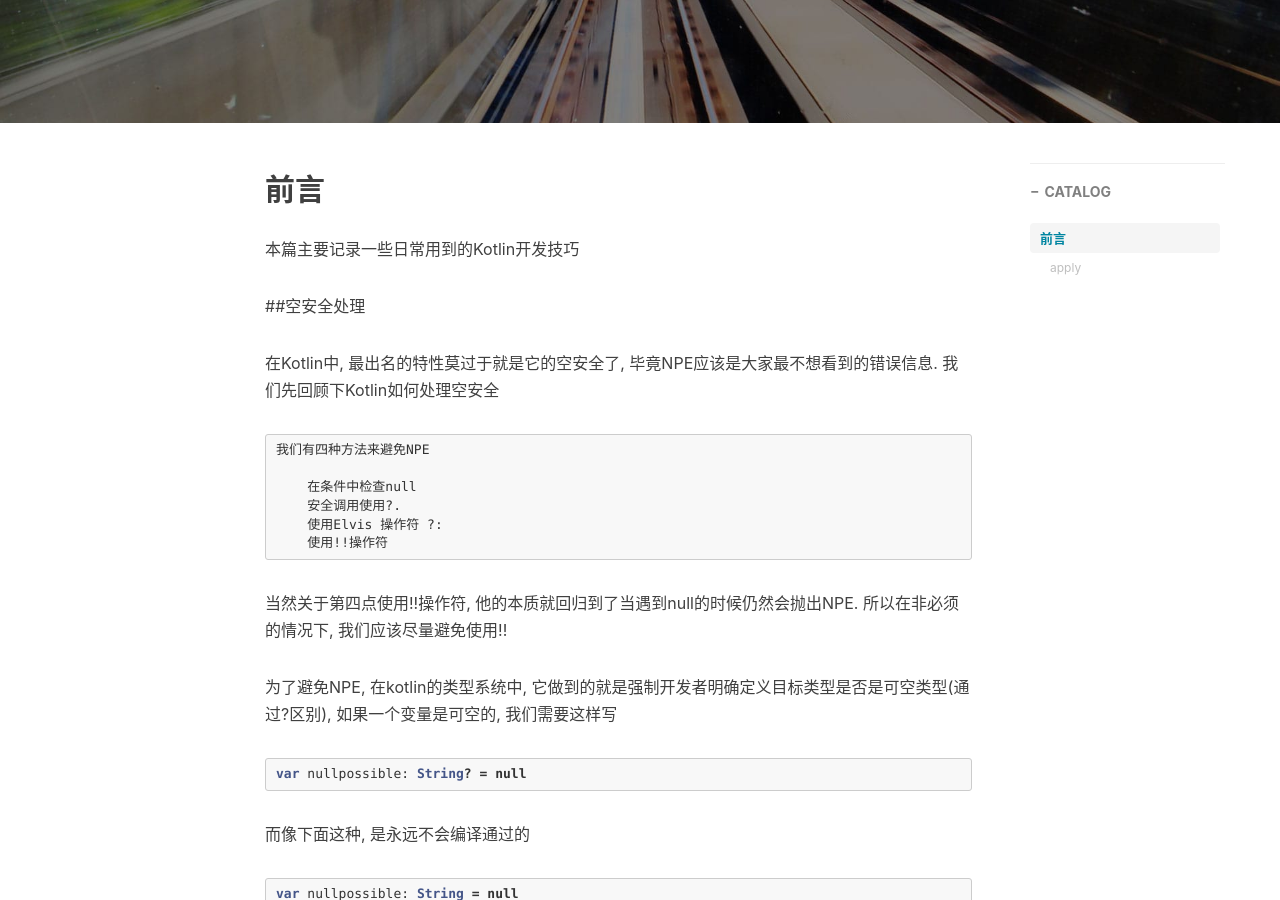
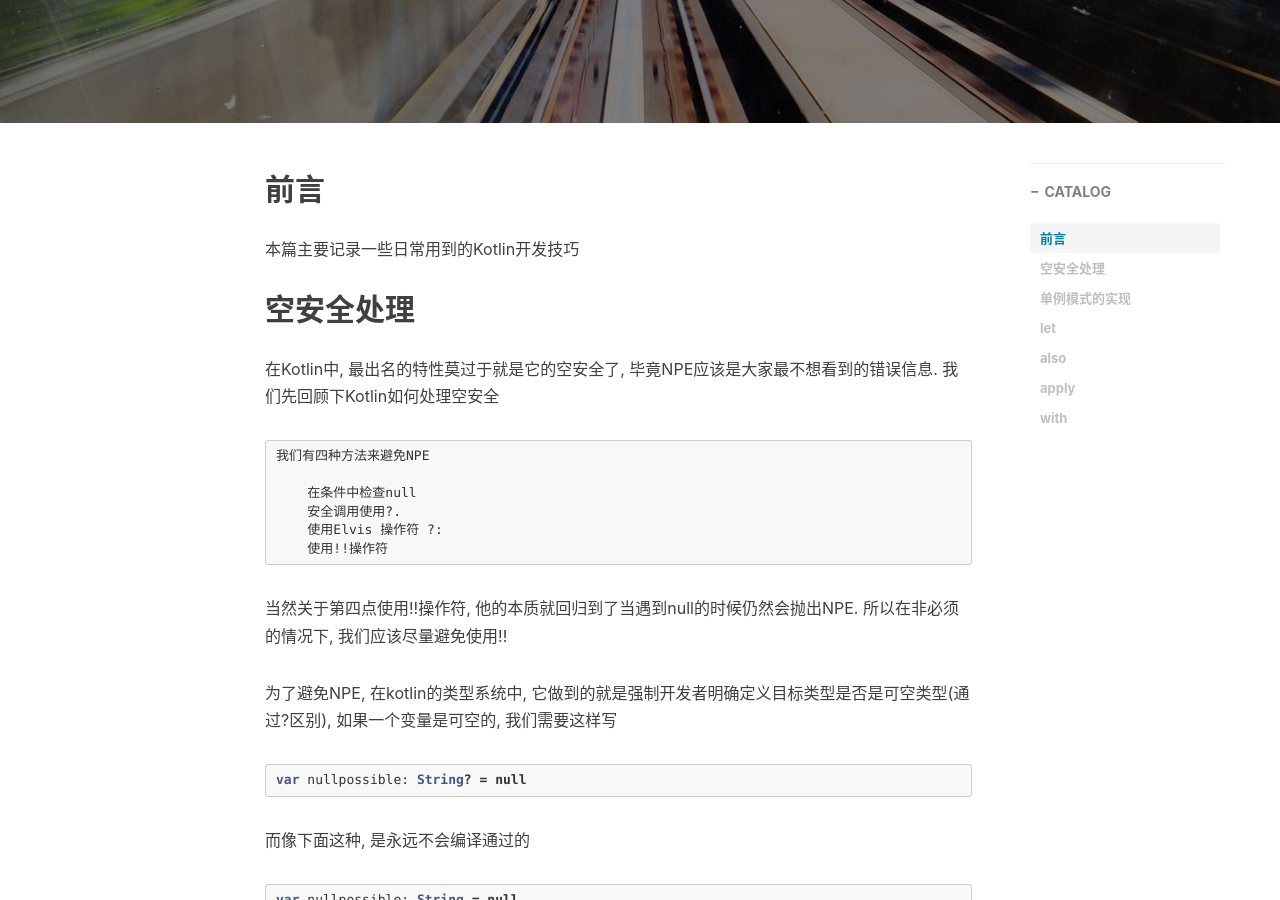
Before and after one commit to toeii/toeii.github.io, a Jekyll site: the page built from _posts/2018-07-11-Kotlin的一些记录.md, in a window 1280 px wide and 900 px high, scrolled down 400 px. Built offline with Jekyll 4.4.1, drawn with Linux system fonts in a browser that asks for light colours; nearby versions of some CDN libraries; comment, search, counter and statistics services are not loaded; some of the changed text lies outside the part shown.

Commit message:
update post

````diff
--- a/_posts/2018-07-11-Kotlin的一些记录.md
+++ b/_posts/2018-07-11-Kotlin的一些记录.md
@@ -13,7 +13,7 @@ tags:
 ## 前言
 本篇主要记录一些日常用到的Kotlin开发技巧
 
-##空安全处理
+## 空安全处理
 
 在Kotlin中, 最出名的特性莫过于就是它的空安全了, 毕竟NPE应该是大家最不想看到的错误信息.
 我们先回顾下Kotlin如何处理空安全
@@ -91,7 +91,7 @@ public fun <T> lazy(mode: LazyThreadSafetyMode, initializer: () -> T): Lazy<T> =
             LazyThreadSafetyMode.NONE -> UnsafeLazyImpl(initializer)
         }
 ```
-##单例模式的实现
+## 单例模式的实现
 
 Kotlin提供了object来很方便的支持了单例模式的实现
 ```java
@@ -178,7 +178,7 @@ class SingletonStaticClass private constructor(){
 ```
 这里关于构造函数的相关基础知识可参见Kotlin官网
 
-##域函数的区别
+ 域函数的区别
 
 我们在前面写DSL单例的demo的时候, 用到了一个also.我们开发过程中会经常用到这几个作用域函数run, with, apply, with, also, let
 
@@ -190,7 +190,7 @@ class SingletonStaticClass private constructor(){
 
 然后我们再回头看这几个函数的作用
 
-###let
+### let
 
 我们最开始接触的作用域函数应该就是let了, 当我们处理一个可空对象的时候, 要获取它的内部某个属性的时候, 我们一般都是通过使用?.let{}来忽略掉空对象逻辑处理情况
 ```java
@@ -250,7 +250,8 @@ private fun descriLet(){
         Log.e("run result2", runResult1.toString())  // print "run result2: 2"
     }
 ```
-###also
+### also
+
 
 ```java
     @kotlin.internal.InlineOnly
@@ -272,7 +273,8 @@ also和let有点像, 但是他返回的对象与闭包执行结果没有关系,
         Log.e("also result", alsoResult) // print "also result: also result"
     }
 ```
-#### apply
+### apply
+
 
 ```java
     @kotlin.internal.InlineOnly
@@ -294,7 +296,8 @@ also和let有点像, 但是他返回的对象与闭包执行结果没有关系,
         Log.e("apply Result", applyResult) // print "apply Result: apply"
     }
 ```
-###with
+### with
+
 
 ```java
     @kotlin.internal.InlineOnly
````
Also changed, not shown: _posts/2018-08-02-Android WebView之Wap支付.md (+1 -1 lines).
